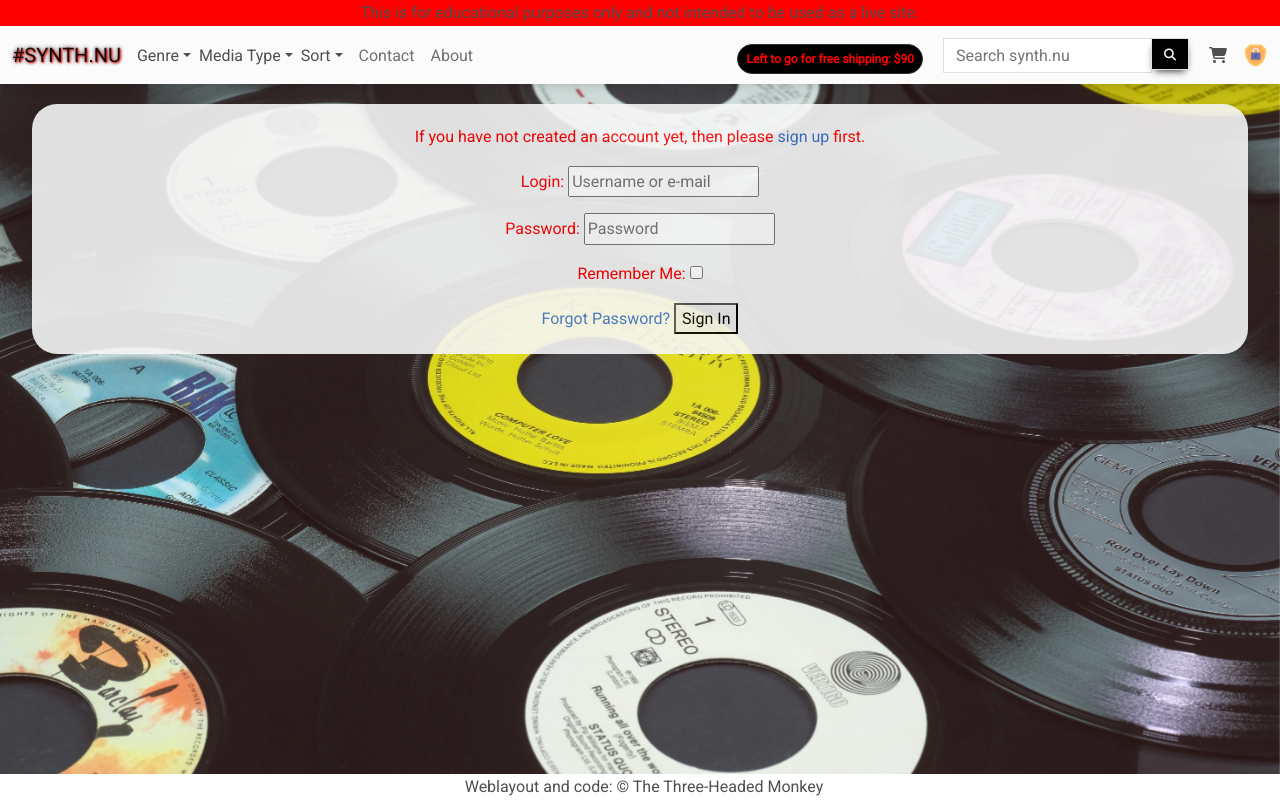
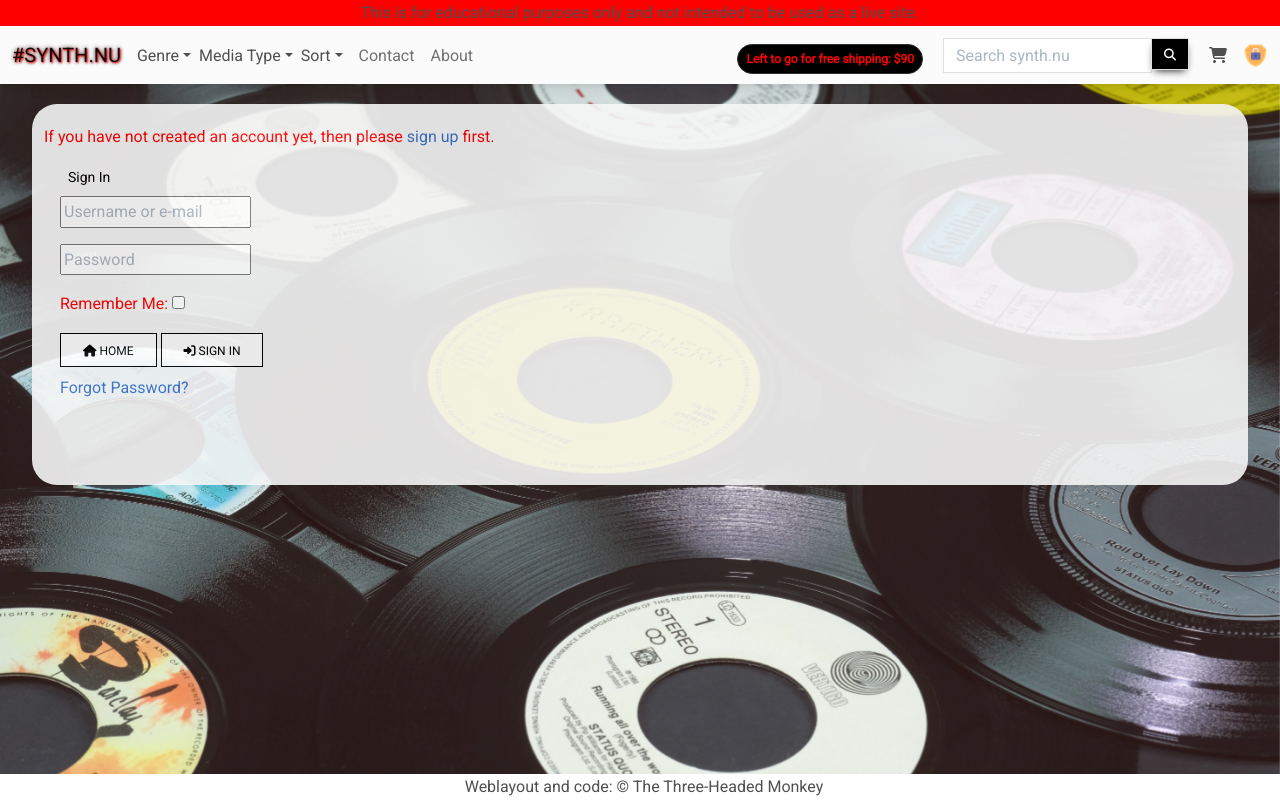
Before and after one commit to jonthorell/synth-nu-vinyl-store, a Django app: page /accounts/login/ in a window 1280 px wide. Run offline with Django 3.2, Linux system fonts and the light colour scheme; data that the repository does not hold is empty; some libraries are stand-ins or nearby versions.

Commit message:
Add: beginning styling allauth properly. Signup and signin finished

```diff
--- a/core/forms.py
+++ b/core/forms.py
@@ -18,7 +18,7 @@ class CustomSignupForm(SignupForm):
 
     password1 = forms.CharField(label=_("Password"),
         widget=forms.PasswordInput)
-    password2 = forms.CharField(label=_("Password confirmation"),
+    password2 = forms.CharField(label=_("Password again"),
         widget=forms.PasswordInput,)
 
     def __init__(self, *args, **kwargs):
@@ -27,6 +27,7 @@ class CustomSignupForm(SignupForm):
        self.fields['last_name'].widget = forms.TextInput(attrs={'placeholder': 'Enter last name'})
        self.fields['password1'].widget = forms.PasswordInput(attrs={'placeholder': 'Password'})
        self.fields['password2'].widget = forms.PasswordInput(attrs={'placeholder': 'Password again'})
+       self.fields['email2'].widget = forms.TextInput(attrs={'placeholder': 'Email again'})
 
     def save(self, request):
 
--- a/static/css/base.css
+++ b/static/css/base.css
@@ -59,6 +59,11 @@ main {
     /* style the text-only logo */
     text-transform: uppercase;
     text-shadow: 1px 1px 2px red, 0 0 1em white, 0 0 0.2em black;
+}
+
+.black-text {
+    /* used whenever the text needs to be explicitly set to black. Used in "header" for allauth */
+    color: var(--black);
 }
 
 .core-divs {
@@ -227,6 +232,12 @@ a.category-badge > span.badge:hover {
     background-color: var(--black);
 }
 
+/* placeholder color in search field */
+
+input[name='q']::placeholder {
+    color: #aab7c4;
+}
+
 /* shop buttons */
 
 .btn-outline-black,
@@ -280,3 +291,17 @@ a.category-badge > span.badge:hover {
     /* keep it on top */
     z-index: 99999999999;
 }
+
+/* Allauth form formatting */
+
+.allauth-form-inner-content label:not([for='id_remember']) {
+    display: none;
+}
+
+.allauth-form-inner-content input::placeholder {
+    color: #aab7c4;
+}
+
+.allauth-form-inner-content hr {
+    color: var(--black);
+}
--- a/static/javascript/script.js
+++ b/static/javascript/script.js
@@ -1,23 +1,3 @@
 
-const triggers = [
-    'primary',
-    'secondary',
-    'success',
-    'danger',
-    'warning',
-    'info',
-    'light',
-    'dark',
-];
-const basicInstances = [
-    'alert-primary',
-    'alert-secondary',
-    'alert-success',
-    'alert-danger',
-    'alert-warning',
-    'alert-info',
-    'alert-light',
-    'alert-dark',
-];
 
 /*$("#cart").text(myCart);*/
--- a/templates/allauth/account/base.html
+++ b/templates/allauth/account/base.html
@@ -5,7 +5,7 @@
 {% block content %}
 <div class="container container-bottom">
     <div class="row core-divs">
-        <div class="col-md text-center">
+        <div class="col-md">
             <div class="allauth-form-inner-content">
                 {% block inner_content %}
                 {% endblock %}
--- a/templates/allauth/account/login.html
+++ b/templates/allauth/account/login.html
@@ -3,16 +3,19 @@
 {% load i18n %}
 {% load account socialaccount %}
 
-{% block head_title %}{% trans "Sign In" %}{% endblock %}
+{% block title %}{% trans "Sign In" %}{% endblock %}
 
 {% block inner_content %}
+
 
 {% get_providers as socialaccount_providers %}
 
 {% if socialaccount_providers %}
-<p>{% blocktrans with site.name as site_name %}Please sign in with one
+<p>
+    {% blocktrans with site.name as site_name %}Please sign in with one
     of your existing third party accounts. Or, <a href="{{ signup_url }}">sign up</a>
-for a {{ site_name }} account and sign in below:{% endblocktrans %}</p>
+    for a {{ site_name }} account and sign in below:{% endblocktrans %}
+</p>
 
 <div class="socialaccount_ballot">
 
@@ -27,18 +30,27 @@ for a {{ site_name }} account and sign in below:{% endblocktrans %}</p>
 {% include "socialaccount/snippets/login_extra.html" %}
 
 {% else %}
-<p>{% blocktrans %}If you have not created an account yet, then please
-<a href="{{ signup_url }}">sign up</a> first.{% endblocktrans %}</p>
+<p>
+    {% blocktrans %}If you have not created an account yet, then please
+    <a href="{{ signup_url }}">sign up</a> first.{% endblocktrans %}
+</p>
 {% endif %}
 
 <form class="login" method="POST" action="{% url 'account_login' %}">
     {% csrf_token %}
+    <fieldset class="rounded px-3 mb-5">
+        <legend class="fieldset-label small text-black px-2 w-auto">Sign In</legend>
         {{ form.as_p }}
+
         {% if redirect_field_value %}
         <input type="hidden" name="{{ redirect_field_name }}" value="{{ redirect_field_value }}" />
         {% endif %}
+        <a class="btn btn-outline-black rounded-0" href="/"><i class="fa-solid fa-house"></i> Home</a>
+        <button class="primaryAction btn btn-outline-black rounded-0" type="submit"><i class="fa-solid fa-right-to-bracket"></i> {% trans "Sign In" %}</button>
+        <p class="mt-2">
             <a class="button secondaryAction" href="{% url 'account_reset_password' %}">{% trans "Forgot Password?" %}</a>
-  <button class="primaryAction" type="submit">{% trans "Sign In" %}</button>
+        </p>
+    </fieldset>
 </form>
 
 {% endblock %}
```
Also changed, not shown: templates/allauth/account/signup.html (+10 -6 lines), media/avatars/gunvald.webp (deleted), profiles/admin.py (line endings or trailing spaces). Lines whose indentation alone changed are shown as unchanged.
